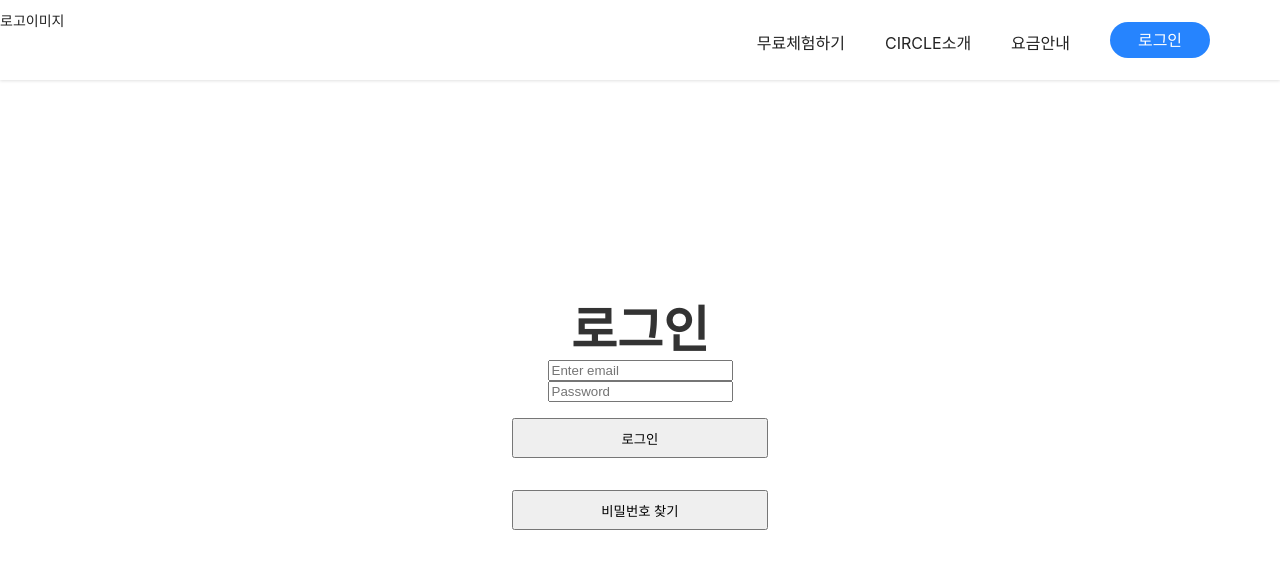
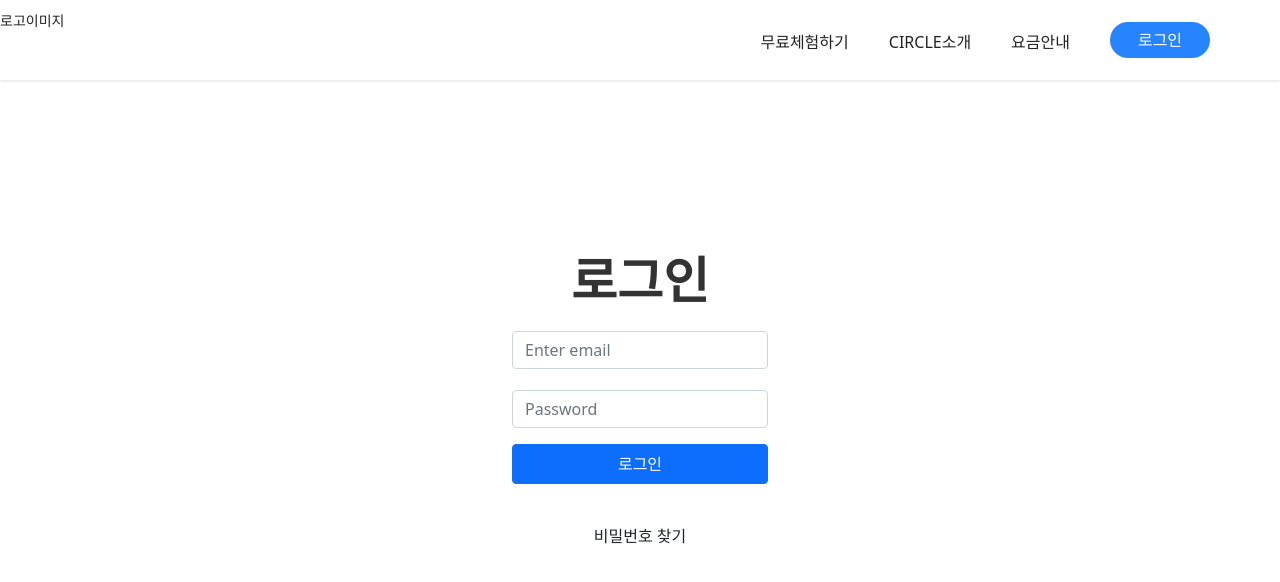
Before and after one commit to SungWoo824/MessengerService, a React (Create React App) app in the folder messengerfront/: page /#/member/signin in a window 1280 px wide. Shown: the top 582 px of the page. Built offline with nearby package versions, Linux system fonts and the light colour scheme.

Commit message:
fix : login css

```diff
--- a/messengerfront/src/App.js
+++ b/messengerfront/src/App.js
@@ -1,4 +1,5 @@
 import React from "react";
+import 'bootstrap/dist/css/bootstrap.min.css';
 import { HashRouter, Route} from "react-router-dom";
 import Home from "./routes/Main";
 import SignIn from "./routes/SignIn";
--- a/messengerfront/src/component/SignInComponent.js
+++ b/messengerfront/src/component/SignInComponent.js
@@ -6,7 +6,7 @@ function SignInComponent(){
             <div className="main-bg">
                 <div id="fullpage">
                     <div className="section">
-                        <div className="main-title">
+                        <div className="login-div">
                             <form action="signin" method="post">
                                 <div>
                                     <span>로그인</span>
--- a/messengerfront/src/routes/Main.css
+++ b/messengerfront/src/routes/Main.css
@@ -158,6 +158,21 @@ span {
     text-align: center;
     width: 100%;
     top: 300px;
+}
+
+.login-div {
+    position: relative;
+    display: inline-block;
+    text-align: center;
+    width: 100%;
+    top: 250px;
+}
+
+.login-div span {
+    color: #333;
+    font-size: 50px;
+    line-height: 1.2;
+    font-weight: 700;
 }
 
 .pay-title {
```
